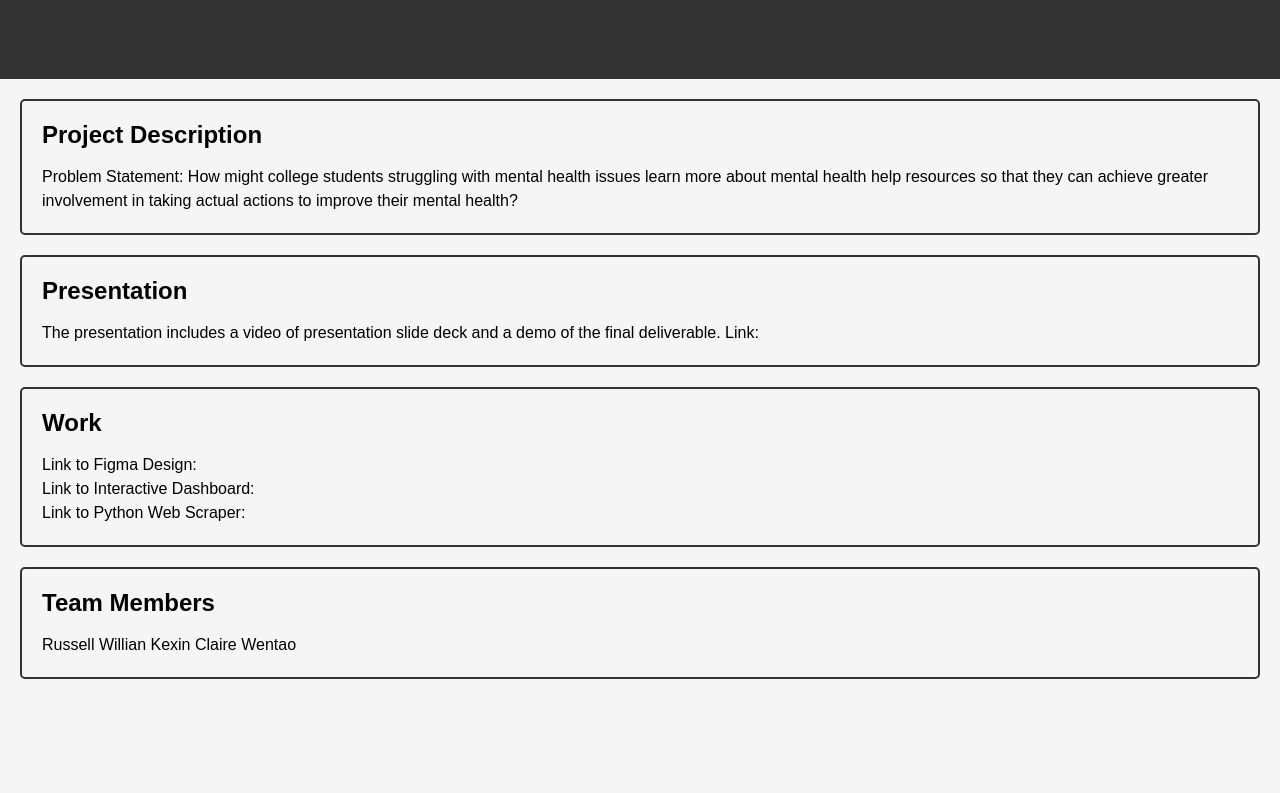
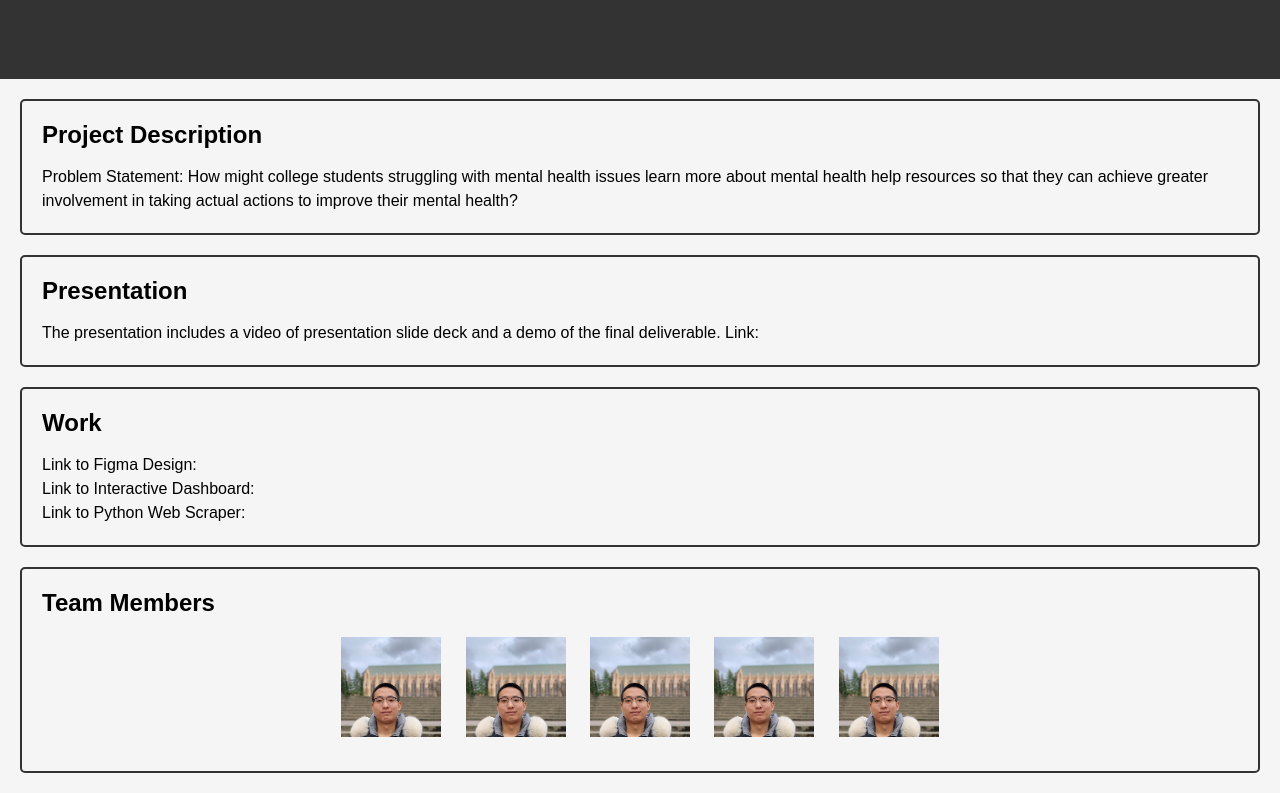
Before and after one commit to Russell-Eng/Jeeva-Landing-Page, a plain HTML site: page index.html in a window 1280 px wide. Shown: the part 163-956 px from the top of the page. Before the commit the page ends 862 px from the top, so only its background shows below. Drawn offline with Linux system fonts and the light colour scheme.

Commit message:
added team photos; text not diplaying

```diff
--- a/index.html
+++ b/index.html
@@ -42,7 +42,28 @@
 
 	<section>
 		<h2>Team Members</h2>
-		<p>Russell Willian Kexin Claire Wentao</p>
+    <div class="container">
+      <div class="circle">
+        <img src="./imgs/russell.jpg" alt="Russell Eng">
+        <div class="text">Text 1</div>
+      </div>
+      <div class="circle">
+        <img src="./imgs/russell.jpg" alt="Russell Eng">
+        <div class="text">Text 1</div>
+      </div>
+      <div class="circle">
+        <img src="./imgs/russell.jpg" alt="Russell Eng">
+        <div class="text">Text 1</div>
+      </div>
+      <div class="circle">
+        <img src="./imgs/russell.jpg" alt="Russell Eng">
+        <div class="text">Text 1</div>
+      </div>
+      <div class="circle">
+        <img src="./imgs/russell.jpg" alt="Russell Eng">
+        <div class="text">Text 1</div>
+      </div>
+    </div>
 	</section>
 </body>
 </html>
--- a/style.css
+++ b/style.css
@@ -44,3 +44,32 @@ p {
   line-height: 1.5;
   margin-bottom: 0;
 }
+
+.container {
+  text-align: center;
+}
+.circle {
+  width: 100px;
+  height: 100px;
+  /* border-radius: 50%; */
+  background-color: #ccc;
+  display: inline-block;
+  margin: 10px;
+  overflow: hidden;
+  position: relative;
+}
+.circle img {
+  max-width: 100%;
+  height: auto;
+  display: block;
+}
+
+.circle .text {
+  position: absolute;
+  bottom: -20px;
+  left: 0;
+  right: 0;
+  text-align: center;
+  font-size: 14px;
+  color: #333;
+}
```
Also changed, not shown: imgs/russell.jpg (added), imgs/wentao.jpg (added), imgs/zixi.jpg (added), 1 other file.
